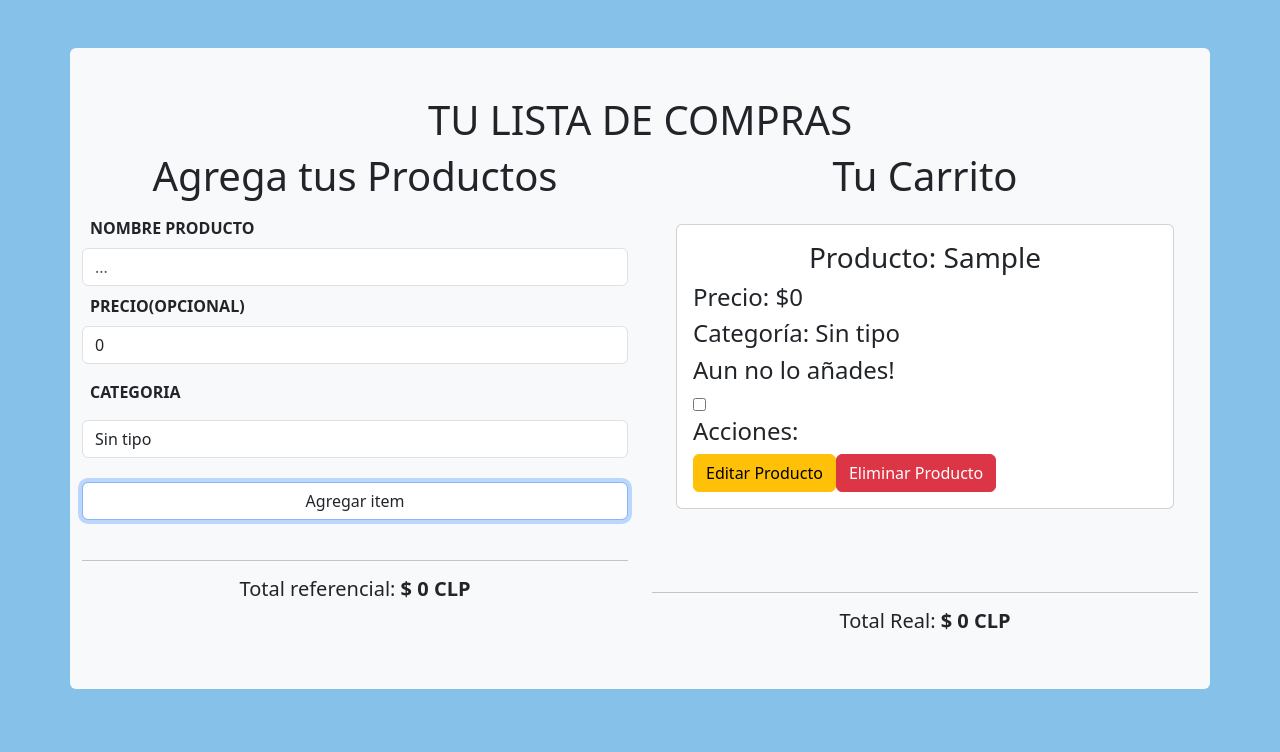
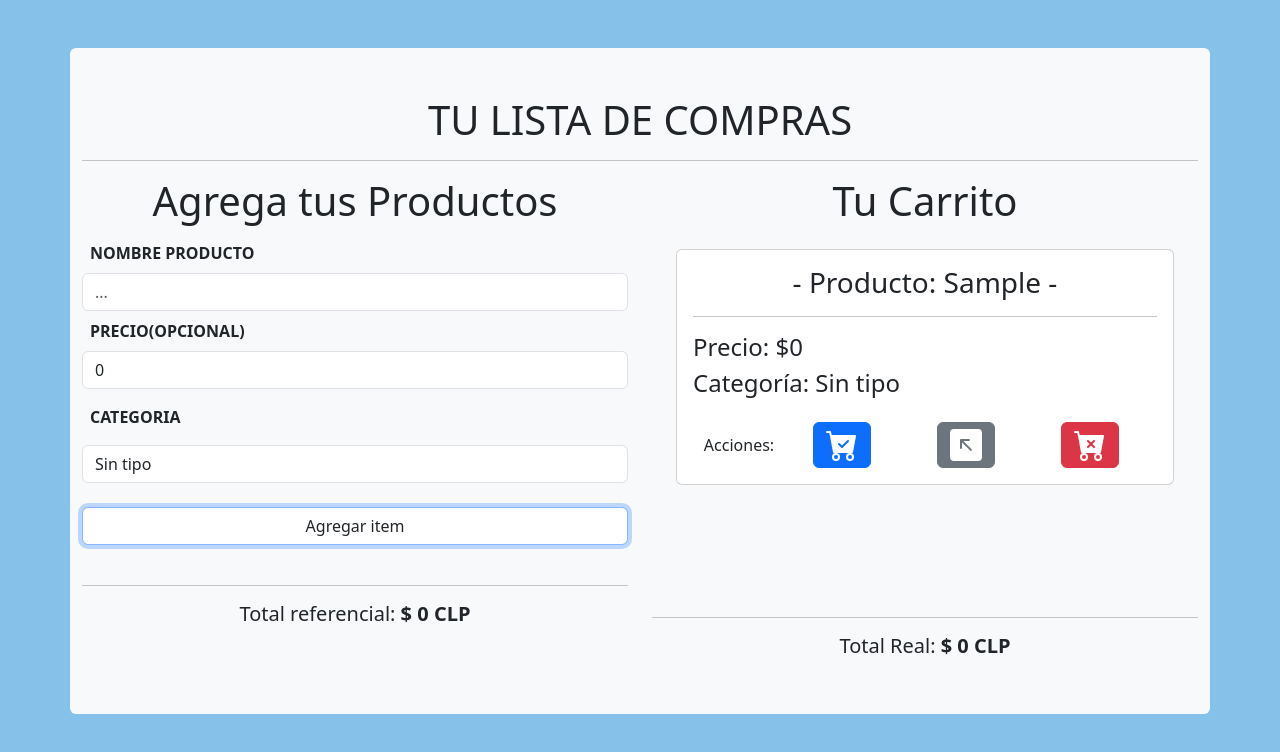
Before and after one commit to Camilo-Martins/Capi-bara, a React (Vite) app in the folder 04-UList/UList/: page / in a window 1280 px wide. Both pictures are taken after typing "Sample" into the empty fields and a click on the button "Agregar item". Shown: the top 752 px of the page. Built offline with nearby package versions, Linux system fonts and the light colour scheme.

Commit message:
Fin de la refactorización

```diff
--- a/04-UList/UList/package.json
+++ b/04-UList/UList/package.json
@@ -10,9 +10,12 @@
     "preview": "vite preview"
   },
   "dependencies": {
+    "@heroicons/react": "^2.0.18",
     "bootstrap": "^5.3.1",
+    "bootstrap-icons": "^1.11.0",
     "react": "^18.2.0",
-    "react-dom": "^18.2.0"
+    "react-dom": "^18.2.0",
+    "react-icons": "^4.11.0"
   },
   "devDependencies": {
     "@types/react": "^18.2.15",
--- a/04-UList/UList/src/App.tsx
+++ b/04-UList/UList/src/App.tsx
@@ -15,6 +15,7 @@ const App = () => {
        <div className="body">
           <div className="container my-5 py-5 bg-light rounded">
             <h1 className="text-center uppercase">TU LISTA DE COMPRAS</h1>
+            <hr />
             <div className="row">
               <div className="col-md-6">
                 <div className="element">
--- /dev/null
+++ b/04-UList/UList/src/components/Card.tsx
@@ -0,0 +1,100 @@
+import React from "react";
+import {
+  BsFillCartCheckFill,
+  BsCartDashFill,
+  BsCartXFill,
+  BsArrowUpLeftSquareFill,
+} from "react-icons/bs";
+import { Product } from "../interface/Product.interface";
+
+interface Props {
+  product: Product;
+  handleAgregarCarro: (id: number) => void;
+  handleEliminar: (id: number) => void;
+  handleEditar: (id: number, product: Product) => void;
+}
+
+const Card = ({
+  product,
+  handleAgregarCarro,
+  handleEditar,
+  handleEliminar,
+}: Props) => {
+  const iconSize = {
+    fontSize: "2rem", // Tamaño del icono
+    //backgroundColor: '#2C98DF', // Cambia este valor al color de fondo que desees
+    //color: 'white', // Cambia este valor al color del ícono (generalmente blanco si el fondo es oscuro)
+    // padding: '8px', // Espaciado alrededor del icono (opcional)
+    // borderRadius: '50%', // Hace que el fondo sea un círculo (opcional)
+  };
+
+  return (
+    <div className="card my-3 mx-4" key={product.id}>
+      <div className="card-body">
+        <h3 className="card-title text-center">- Producto: {product.name} -</h3>
+        <hr />
+
+        <h4 className="card-title text-left">Precio: ${product.price}</h4>
+
+        <h4 className="card-title text-left">
+          Categoría: {product.producType}
+        </h4>
+
+        <div className="container">
+          <div className="row">
+            <div className="col">
+              <div className="text-center"></div>
+            </div>
+            <div className="col"></div>
+          </div>
+        </div>
+      </div>
+
+      <div className="container pb-3">
+        <div className="row align-items-center">
+          <div className="col text-center">Acciones:</div>
+
+          <div className="col">
+            {product.inCar ? (
+              <button
+                className="btn btn-danger "
+                title="Elimina el producto del Carro"
+                onClick={() => handleAgregarCarro(product.id)}
+              >
+                <BsCartDashFill style={iconSize} />
+              </button>
+            ) : (
+              <button
+                className="btn btn-primary"
+                title="Agrega el producto al Carro"
+                onClick={() => handleAgregarCarro(product.id)}
+              >
+                <BsFillCartCheckFill style={iconSize} />
+              </button>
+            )}
+          </div>
+          <div className="col">
+            <button
+              className="btn btn-secondary"
+              title="Edita el Producto"
+              onClick={() => handleEditar(product.id, product)}
+            >
+              <BsArrowUpLeftSquareFill style={iconSize} />
+            </button>
+          </div>
+          <div className="col">
+            <button
+              className="btn btn-danger"
+              title="Elimina el producto de la Lista"
+              onClick={() => handleEliminar(product.id)}
+            >
+              <BsCartXFill style={iconSize} />
+            </button>
+          </div>
+        </div>
+      </div>
+    </div>
+  );
+};
+
+export default Card;
--- /dev/null
+++ b/04-UList/UList/src/components/Select.tsx
@@ -0,0 +1,36 @@
+import React, { ChangeEvent } from 'react'
+import { ProductType } from '../interface/Product.interface'
+
+interface Props{
+    lista: string[]
+    value: string | number
+    onChange:({ target: { name, value }, }: ChangeEvent<HTMLInputElement | HTMLTextAreaElement | HTMLSelectElement>) => void
+}
+
+const Select = ({lista, value, onChange}: Props) => {
+  return (
+    <div>
+    <label
+      className="px-2 py-3 fw-bold text-uppercase"
+      htmlFor="categoria"
+    >
+      Categoria
+    </label>
+    <select
+      id="categoria"
+      className="form-control"
+      name="producType" // Cambiado de "categoria" a "productType" para que coincida con el estado
+      onChange={onChange}
+      value={value}
+    >
+      {lista.map((e, index) => (
+        <option value={e} key={index}>
+          {e}
+        </option>
+      ))}
+    </select>
+  </div>
+  )
+}
+
+export default Select
--- /dev/null
+++ b/04-UList/UList/src/hooks/calcularTotal.tsx
@@ -0,0 +1,40 @@
+import React, { useContext, useEffect, useState } from 'react'
+import { Product } from '../interface/Product.interface';
+
+import {ListContext} from '../context/ListContect';
+
+export const calcularTotal = () => {
+    const [totalReal, setTotalReal] = useState<number>(0);
+    const [totalR, setTotalR] = useState<number>(0);
+    const { products, agregarCarro, setProducts, eliminar, setProduct, setIsEdit, isEdit } = useContext(ListContext);
+
+    useEffect(() => {
+        const calculoTotal = products.reduce((total: number, precio: Product) => {
+          if (precio.inCar === true) {
+            return precio ? Number(precio.price) + total : total;
+          }else{
+            return total
+          }
+
+        }, 0);
+
+        setTotalReal(calculoTotal);
+      }, [products]);
+
+
+      useEffect(() => {
+        const totalRef = products.reduce((total: number, precio: Product) => {
+          return precio ? Number(precio.price) + total : total;
+        }, 0);
+
+        setTotalR(totalRef);
+      }, [products]);
+
+
+  return (
+    {
+        totalReal,
+        totalR
+    }
+  )
+}
--- a/04-UList/UList/src/interface/Product.interface.ts
+++ b/04-UList/UList/src/interface/Product.interface.ts
@@ -10,3 +10,15 @@ export interface Product{
 
 export type ProductType = | "Comida fresca" | "Congelados" | "Aseo Casa" | "Aseo Personal"
 | "Dulces" | "Herramientas" | "Otros" | "Sin tipo" | "Tecnología"
+
+export const lista = [
+    "Sin tipo",
+    "Aseo Casa",
+    "Aseo Personal",
+    "Comida fresca",
+    "Congelados",
+    "Dulces",
+    "Herramientas",
+    "Otros",
+    "Tecnología",
+  ]
--- a/04-UList/UList/src/pages/Formulario.tsx
+++ b/04-UList/UList/src/pages/Formulario.tsx
@@ -9,31 +9,15 @@ import { Product, ProductType } from "../interface/Product.interface";
 import { ListContext } from "../context/ListContect";
 import { initialState } from "../context/ListProvider";
 import Input from "../components/Input";
+import Select from "../components/Select";
+import { lista } from "../interface/Product.interface";
+import { calcularTotal } from "../hooks/calcularTotal";
 
 const Formulario = () => {
-  const [totalR, setTotalR] = useState<number>(0);
-  const [lista, setLista] = useState<ProductType[]>([
-    "Sin tipo",
-    "Aseo Casa",
-    "Aseo Personal",
-    "Comida fresca",
-    "Congelados",
-    "Dulces",
-    "Herramientas",
-    "Otros",
-    "Tecnología",
-  ]);
+  const { totalR } = calcularTotal();
 
   const { agregar, product, products, setProduct, editar, isEdit, setIsEdit } =
     useContext(ListContext);
-
-  useEffect(() => {
-    const totalRef = products.reduce((total: number, precio: Product) => {
-      return precio ? Number(precio.price) + total : total;
-    }, 0);
-
-    setTotalR(totalRef);
-  }, [products]);
 
   const handleChange = ({
     target: { name, value },
@@ -54,6 +38,7 @@ const Formulario = () => {
     } else {
       editar(product.id, product);
       setProduct(initialState);
+      setIsEdit(false);
     }
   };
 
@@ -86,27 +71,12 @@ const Formulario = () => {
           onChange={handleChange}
           value={product.price}
         />
-        <div>
-          <label
-            className="px-2 py-3 fw-bold text-uppercase"
-            htmlFor="categoria"
-          >
-            Categoria
-          </label>
-          <select
-            id="categoria"
-            className="form-control"
-            name="producType" // Cambiado de "categoria" a "productType" para que coincida con el estado
+
+        <Select
+          lista={lista}
+          value={product.producType}
           onChange={handleChange}
-            value={product.producType}
-          >
-            {lista.map((e, index) => (
-              <option value={e} key={index}>
-                {e}
-              </option>
-            ))}
-          </select>
-        </div>
+        />
         {isEdit ? (
           <>
             <button className="btn btn-success form-control my-4">
--- a/04-UList/UList/src/pages/Lista.tsx
+++ b/04-UList/UList/src/pages/Lista.tsx
@@ -1,95 +1,59 @@
 import React, { useContext, useEffect, useState } from "react";
 import { Product } from "../interface/Product.interface";
 import { ListContext } from "../context/ListContect";
+import { calcularTotal } from "../hooks/calcularTotal";
+import Card from "../components/Card";
 
 const Lista = () => {
-  const [totalR, setTotalR] = useState<number>(0);
-  const { products, agregarCarro, setProducts, eliminar, setProduct, setIsEdit, isEdit } = useContext(ListContext);
+  const {
+    products,
+    agregarCarro,
+    setProducts,
+    eliminar,
+    setProduct,
+    setIsEdit,
+    isEdit,
+  } = useContext(ListContext);
 
-  useEffect(() => {
-    const totalRef = products.reduce((total: number, precio: Product) => {
-      if (precio.inCar === true) {
-        return precio ? Number(precio.price) + total : total;
-      }
-      return total;
-    }, 0);
+  const { totalReal } = calcularTotal();
 
-    setTotalR(totalRef);
-  }, [products]);
+  const handleAgregarCarro = (id: number) => {
+    agregarCarro(id);
+  };
 
-  const handleAgregarCarro = (id: number) =>{
+  const handleEliminar = (id: number) => {
+    if (isEdit === true) {
+      console.log(isEdit);
+      return alert("No puedes eliminar un producto que estés editando.");
+    }
+    eliminar(id);
+  };
 
-
-    agregarCarro(id)
-
-
-  }
-
-  const handleEliminar = (id: number) =>{
-
-    if(isEdit === true) {
-      console.log(isEdit)
-      return alert("No puedes eliminar un producto que estés editando.")
-    }
-    eliminar(id)
-  }
-
-  const handleEditar = (id: number, product: Product) =>{
-
-    setIsEdit(true)
+  const handleEditar = (id: number, product: Product) => {
+    setIsEdit(true);
     setProduct({ ...product });
-
-  }
+  };
 
   return (
     <div>
       <h1 className="text-center">Tu Carrito</h1>
+
       <div
         className="overflow-auto"
         style={{ maxHeight: "368px", height: "400px" }}
       >
         {products.map((product) => (
-          <div className="card my-3 mx-4" key={product.id}>
-            <div className="card-body">
-              <h3 className="card-title text-center">
-                Producto: {product.name}
-              </h3>
-              <h4 className="card-title text-left">Precio: ${product.price}</h4>
-              <h4 className="card-title text-left">
-                Categoría: {product.producType}
-              </h4>
-              <div>
-                {product.inCar ? (
-                  <h4 className="card-title text-left">En tu carro</h4>
-                ) : (
-                  <h4 className="card-title text-left">Aun no lo añades!</h4>
-                )}
-                <input
-                  type="checkbox"
-                  name=""
-                  id=""
-                  onClick={() => handleAgregarCarro(product.id)}
-                />
-              </div>
-
-              <div>
-                <h4 className="card-title text-left">Acciones: </h4>
-                <button
-                  className="btn btn-warning"
-                  onClick={() => handleEditar(product.id, product)}
-                >
-                  Editar Producto
-                </button>
-                <button className="btn btn-danger" onClick={() => handleEliminar(product.id)}>Eliminar Producto</button>
-              </div>
-            </div>
-          </div>
+          <Card
+            product={product}
+            handleAgregarCarro={handleAgregarCarro}
+            handleEditar={handleEditar}
+            handleEliminar={handleEliminar}
+          />
         ))}
       </div>
-
       <hr />
       <h5 className="text-center">
-        Total Real: <span className="fw-bold">$ {totalR} CLP</span>
+        Total Real: <span className="fw-bold">$ {totalReal} CLP</span>
       </h5>
     </div>
   );
```
Also changed, not shown: 1 other file (tests, documents, lock files or other folders). Lines whose indentation alone changed are shown as unchanged.
